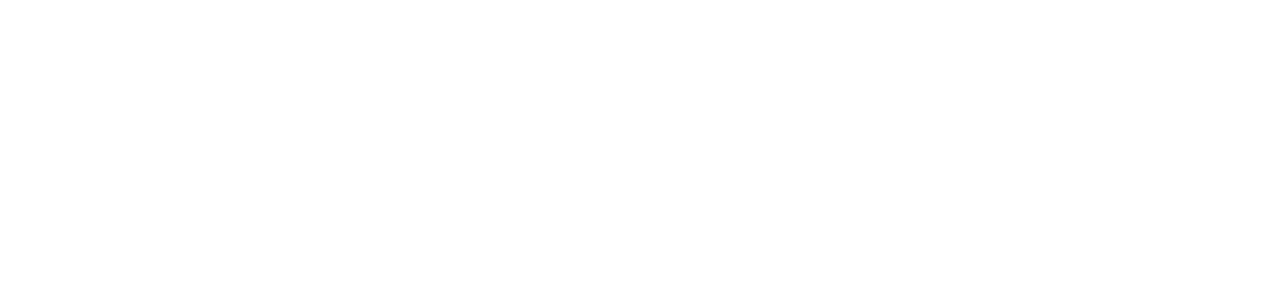
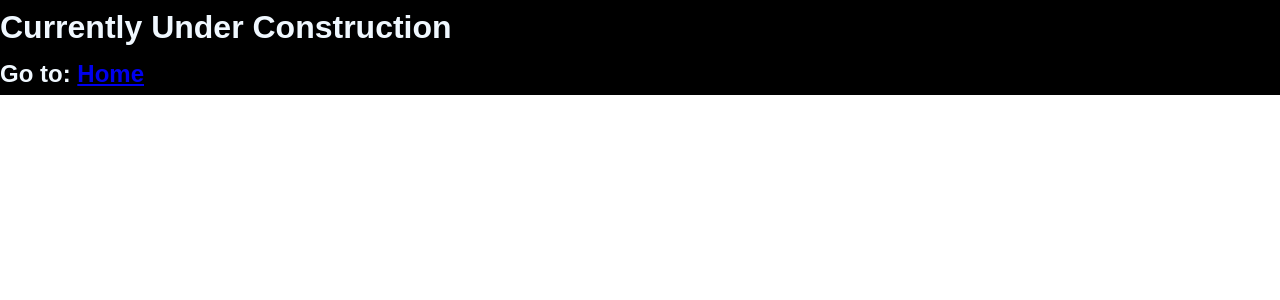
Before and after one commit to HeideQueen/marketing-website, a React (Create React App) app: page / in a window 1280 px wide. Shown: the top 300 px of the page. Built offline with nearby package versions, Linux system fonts and the light colour scheme; a web font is replaced by a local one.

Commit message:
new pages and button

```diff
--- a/src/App.js
+++ b/src/App.js
@@ -1,10 +1,12 @@
 import React from 'react';
 import { BrowserRouter as Router, Switch, Route } from 'react-router-dom';
 
+import Landing from './pages/Landing/Landing';
 import Homepage from './pages/Homepage/Homepage';
 import Feature1 from './pages/Feature1/Feature1';
 import Feature2 from './pages/Feature2/Feature2';
 import Feature3 from './pages/Feature3/Feature3';
+import Contact from './pages/Contact/Contact';
 
 import './App.css';
 
@@ -25,6 +27,12 @@ function App() {
           <Route path='/home'>
             <Homepage />
           </Route>
+          <Route path='/contact'>
+            <Contact />
+          </Route>
+          <Route path='/'>
+            <Landing />
+          </Route>
         </Switch>
       </div>
     </Router>
--- a/src/components/Button/Button.js
+++ b/src/components/Button/Button.js
@@ -1,12 +1,13 @@
 import React from 'react';
+import { Link } from 'react-router-dom';
 
 import styles from './Button.module.css';
 
 function Button() {
   return (
-    <a href='https://plaza.one/' className={styles.button}>
+    <Link to='/contact' className={styles.button}>
       Contact Us
-    </a>
+    </Link>
   );
 }
 
--- /dev/null
+++ b/src/pages/Contact/Contact.js
@@ -0,0 +1,11 @@
+import React from 'react';
+
+function Contact() {
+  return (
+    <div>
+      <h1>Under Construction!</h1>
+    </div>
+  );
+}
+
+export default Contact;
--- /dev/null
+++ b/src/pages/Landing/Landing.js
@@ -0,0 +1,18 @@
+import React from 'react';
+
+import { Link } from 'react-router-dom';
+
+import styles from './landing.module.css';
+
+function Landing() {
+  return (
+    <div className={styles.container}>
+      <h1>Currently Under Construction</h1>
+      <h2>
+        Go to: <Link to='/home'>Home</Link>{' '}
+      </h2>
+    </div>
+  );
+}
+
+export default Landing;
--- /dev/null
+++ b/src/pages/Landing/landing.module.css
@@ -0,0 +1,3 @@
+.container {
+  color: aliceblue;
+}
```
Also changed, not shown: src/pages/Contact/contact.module.css (added).
